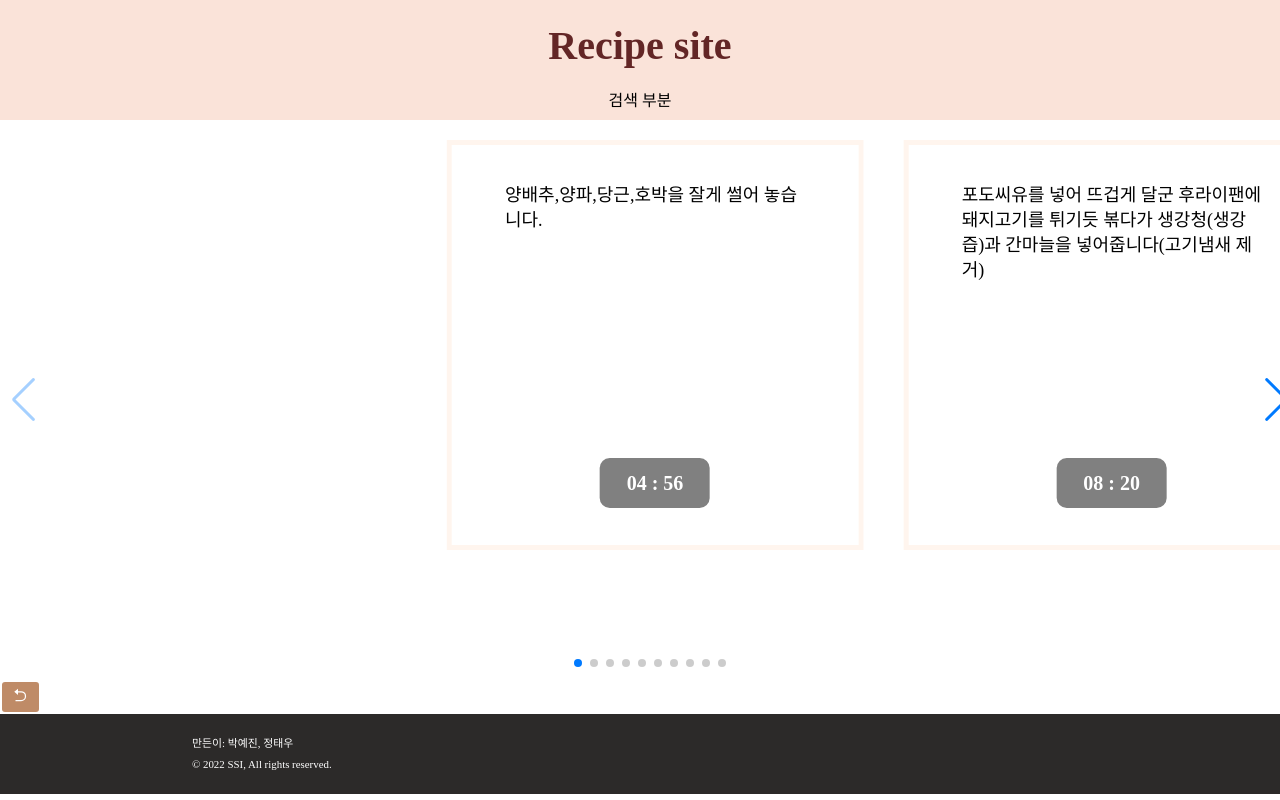
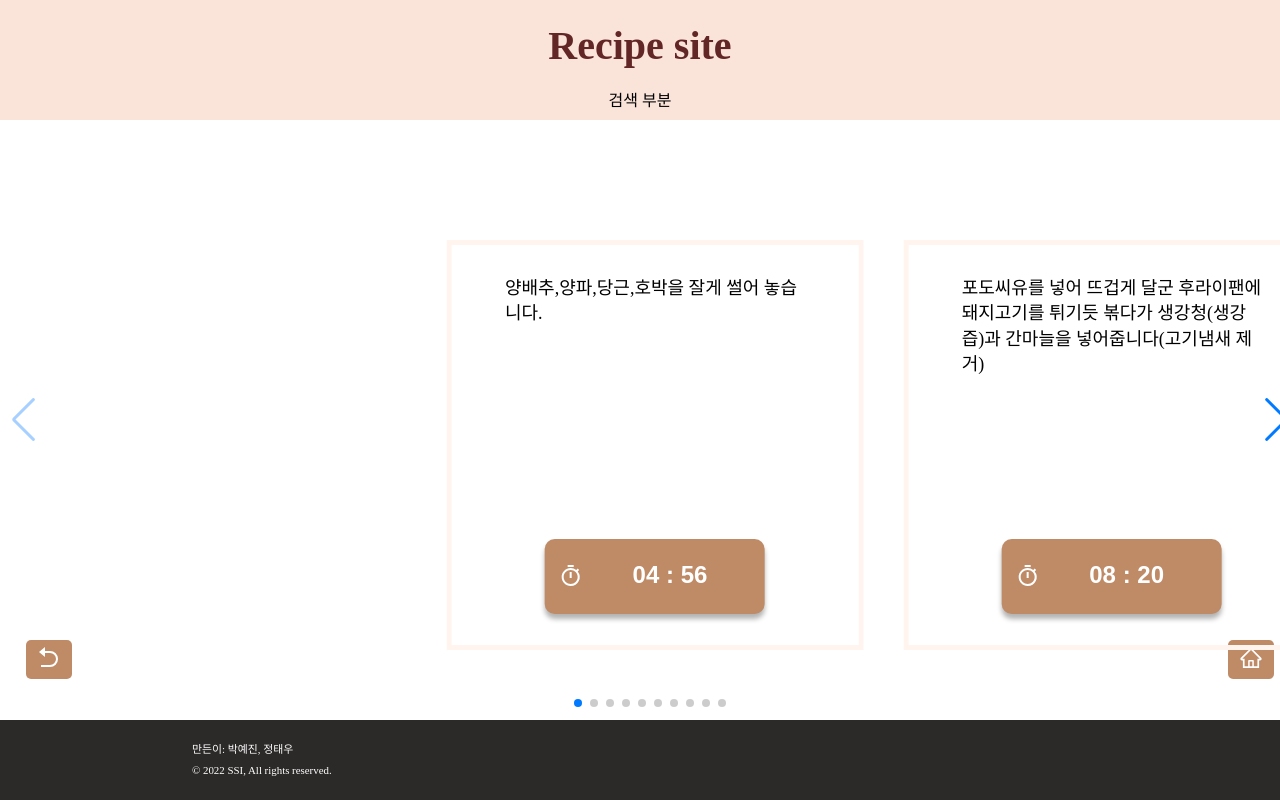
Before and after one commit to uiop5809/recipe-site, a React (Create React App) app: page /step/ch-01 in a window 1280 px wide. Built offline with nearby package versions, Linux system fonts and the light colour scheme.

Commit message:
스타일 추가

```diff
--- a/src/components/Category.jsx
+++ b/src/components/Category.jsx
@@ -3,7 +3,7 @@ import NavLinks from './NavLinks';
 import Container from './styled-component/Container';
 
 const HSearch = styled.div`
-	background: #fae3d9;
+	background-color: #fae3d9;
 	text-align: center;
 	h1 {
 		font-size: 50px;
--- a/src/components/Footer.jsx
+++ b/src/components/Footer.jsx
@@ -2,7 +2,7 @@ import styled from 'styled-components';
 import Container from './styled-component/Container';
 
 const Foot = styled.footer`
-	background: #2c2a29;
+	background-color: #2c2a29;
 	box-sizing: border-box;
 	padding: 1.8vh 0;
 	height: 10vh;
--- a/src/components/Header.jsx
+++ b/src/components/Header.jsx
@@ -3,7 +3,7 @@ import styled from 'styled-components';
 import Container from './styled-component/Container';
 
 const Head = styled.header`
-	background: #fae3d9;
+	background-color: #fae3d9;
 	text-align: center;
 	height: 15vh;
 	h1 {
--- a/src/components/IngredientDetail.jsx
+++ b/src/components/IngredientDetail.jsx
@@ -39,7 +39,7 @@ const Details = styled.div`
 				margin: 5px 10px;
 				height: 16px;
 				padding: 10px;
-				background: #e3b7a0;
+				background-color: #e3b7a0;
 				border-radius: 10px;
 				cursor: pointer;
 				label {
@@ -68,7 +68,7 @@ const Details = styled.div`
 					text-align: center;
 					vertical-align: middle;
 					cursor: pointer;
-					background: #fff;
+					background-color: #fff;
 					border: 1px solid #cacece;
 					border-radius: 3px;
 					box-shadow: 0px 1px 2px rgba(0, 0, 0, 0.05),
@@ -140,9 +140,9 @@ export default function IngredientDetail({
 					>
 						<RiArrowGoBackFill className="goBack" />
 					</StyledButton>
-					<StyledButton className="startCooking">
-						<Link to={`/step/${id}`}>요리 시작하기</Link>
-					</StyledButton>
+					<Link to={`/step/${id}`}>
+						<StyledButton className="startCooking">요리 시작하기</StyledButton>
+					</Link>
 				</div>
 			</Details>
 		</Container>
--- a/src/components/NavLinks.jsx
+++ b/src/components/NavLinks.jsx
@@ -9,7 +9,7 @@ const List = styled.div`
 			box-sizing: border-box;
 			position: relative;
 			&:hover {
-				background: #9d5353;
+				background-color: #9d5353;
 			}
 			width: 20%;
 			height: 70px;
--- a/src/components/Recipe.jsx
+++ b/src/components/Recipe.jsx
@@ -1,8 +1,8 @@
-import styled from "styled-components";
-import { MdOutlineTimer } from "react-icons/md";
-import Container from "./styled-component/Container";
-import StyledButton from "./styled-component/StyledButton";
-import { Link } from "react-router-dom";
+import styled from 'styled-components';
+import { MdOutlineTimer } from 'react-icons/md';
+import Container from './styled-component/Container';
+import StyledButton from './styled-component/StyledButton';
+import { Link } from 'react-router-dom';
 
 const Desc = styled.div`
 	margin: 35px auto;
@@ -59,9 +59,9 @@ export default function Recipe({
 						{totalTime}분
 					</h4>
 					<p className="desc">{desc}</p>
-          <StyledButton>
-            <Link to={`/ingredient/${id}`}>요리 시작하기 </Link>
-          </StyledButton>
+					<Link to={`/ingredient/${id}`}>
+						<StyledButton>요리 시작하기</StyledButton>
+					</Link>
 				</div>
 			</Desc>
 		</Container>
--- a/src/components/StepDetail.jsx
+++ b/src/components/StepDetail.jsx
@@ -1,22 +1,25 @@
 import StyledButton from './styled-component/StyledButton';
-import { useNavigate } from 'react-router-dom';
+import { Link, useNavigate } from 'react-router-dom';
 import { RiArrowGoBackFill } from 'react-icons/ri';
+import { AiOutlineHome } from 'react-icons/ai';
 import { Swiper, SwiperSlide } from 'swiper/react';
 import SwiperCore, { Navigation, Pagination, Autoplay } from 'swiper';
+import { MdOutlineTimer } from 'react-icons/md';
 import 'swiper/css';
 import 'swiper/css/navigation';
 import 'swiper/css/pagination';
 import styled from 'styled-components';
 import Timer from './Timer';
+import { useState } from 'react';
 
 SwiperCore.use([Navigation, Pagination, Autoplay]);
 
 const StyledSwiper = styled(Swiper)`
 	width: 1300px;
-	height: 70vh;
+	height: 75vh;
 	box-sizing: border-box;
 	position: relative;
-	padding: 20px 0;
+	padding: 15vh 0;
 
 	.swiper-slide {
 		height: 400px;
@@ -37,29 +40,47 @@ const StyledSwiper = styled(Swiper)`
 				}
 			}
 			.timer {
-				background: grey;
 				border-radius: 10px;
 				color: white;
-				width: 110px;
-				height: 50px;
+				width: 220px;
+				height: 75px;
 				margin: auto;
+				box-shadow: 0 5px 5px rgba(0, 0, 0, 0.3);
 				text-align: center;
-				line-height: 50px;
-				font-size: 20px;
+				font-size: 3vh;
 				font-weight: 800;
+				cursor: pointer;
+				.timerIcon {
+					margin: 3px;
+					float: left;
+				}
 			}
 		}
 		border: 5px solid #fff5ee;
+	}
+	.goBackButton {
+		margin: 5vh 0 0 2vw;
+		.goBack {
+			width: 3vh;
+			height: 3vh;
+		}
+	}
+	.goHomeButton {
+		margin: 5vh 2vw 0 0;
+		float: right;
+		.goHome {
+			width: 3vh;
+			height: 3vh;
+		}
 	}
 `;
 
 export default function StepDetail({ id, steps }) {
 	const navigate = useNavigate();
-	// const minutes = steps.map((step) =>
-	//   String(parseInt(step.time / 60)).padStart(2, "0")
-	// );
-	// const seconds = steps.map((step) => String(step.time % 60).padStart(2, "0"));
-
+	const [clicked, setClicked] = useState(false);
+	function click() {
+		setClicked(!clicked);
+	}
 	return (
 		<>
 			<StyledSwiper
@@ -79,21 +100,23 @@ export default function StepDetail({ id, steps }) {
 											<div className="content">
 												<li key={step.content}>{step.content}</li>
 											</div>
-											<div className="timer">
-												<Timer t={step.time} />
-											</div>
+											<StyledButton className="timer" onClick={click}>
+												<MdOutlineTimer className="timerIcon" />
+												<Timer t={step.time} clicked={clicked} />
+											</StyledButton>
 										</>
 									) : (
 										<>
 											<div className="content">
 												<li key={step.content}>{step.content}</li>
 											</div>
-											<div className="timer">
+											<StyledButton className="timer">
+												<MdOutlineTimer className="timerIcon" />
 												{parseInt(step.time / 60) < 10 ? '0' : ''}
 												{parseInt(step.time / 60)} :
 												{parseInt(step.time % 60) < 10 ? ' 0' : ' '}
 												{step.time % 60}
-											</div>
+											</StyledButton>
 										</>
 									)}
 								</div>
@@ -101,14 +124,20 @@ export default function StepDetail({ id, steps }) {
 						</SwiperSlide>
 					))}
 				</ol>
-			</StyledSwiper>
 				<StyledButton
+					className="goBackButton"
 					onClick={() => {
 						navigate(-1); // 뒤로가기
 					}}
 				>
 					<RiArrowGoBackFill className="goBack" />
 				</StyledButton>
+				<Link to={`/`}>
+					<StyledButton className="goHomeButton">
+						<AiOutlineHome className="goHome" />
+					</StyledButton>
+				</Link>
+			</StyledSwiper>
 		</>
 	);
 }
--- a/src/components/styled-component/StyledButton.jsx
+++ b/src/components/styled-component/StyledButton.jsx
@@ -1,9 +1,9 @@
 import styled from 'styled-components';
 
 const StyledButton = styled.button`
-	background: #bf8b67;
+	background-color: #bf8b67;
 	border-radius: 5px;
-	border: 2px solid white;
+	border: none;
 	color: white;
 	margin: 0 auto;
 	padding: 6px 11px;
```
Lines whose indentation alone changed are shown as unchanged.
